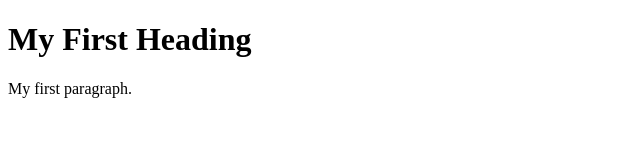
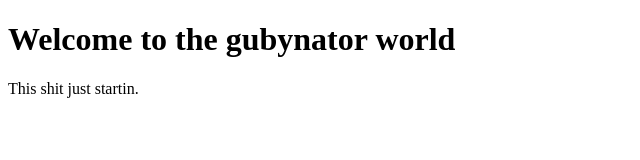
Before and after one commit to iamerroralpha/iamerroralpha.github.io, a plain HTML site: page index.html in a window 1280 px wide. Shown: the whole page, without its empty margins (0-640 px from the left). Drawn offline with Linux system fonts and the light colour scheme.

Commit message:
Add files via upload

```diff
--- a/index.html
+++ b/index.html
@@ -2,8 +2,8 @@
 <html>
 <body>
 
-<h1>My First Heading</h1>
-<p>My first paragraph.</p>
+<h1>Welcome to the gubynator world</h1>
+<p>This shit just startin.</p>
 
 </body>
 </html>
```
